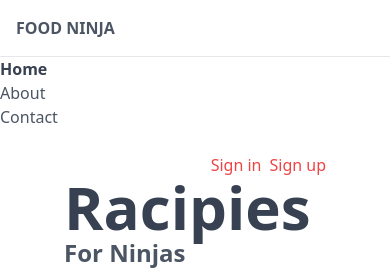
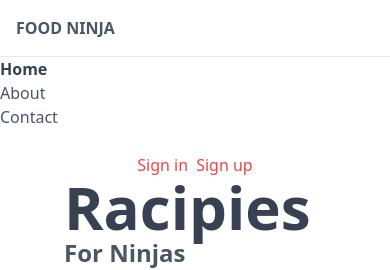
Before and after one commit to summenurfatema/food_ninja, a plain HTML site: page index.html in a window 390 px wide. Shown: the top 270 px of the page. Drawn offline with nearby package versions, Linux system fonts and the light colour scheme.

Commit message:
9th class done

```diff
--- a/index.html
+++ b/index.html
@@ -37,7 +37,7 @@
         </div>
         <!-- nav end -->
         <main class="px-16 py-6">
-            <div class="flex justify-end text-red-500">
+            <div class="flex justify-center md:justify-end text-red-500">
                 <a href="#">Sign in</a>
                 <a class="ml-2" href="#">Sign up</a>
             </div>
```
